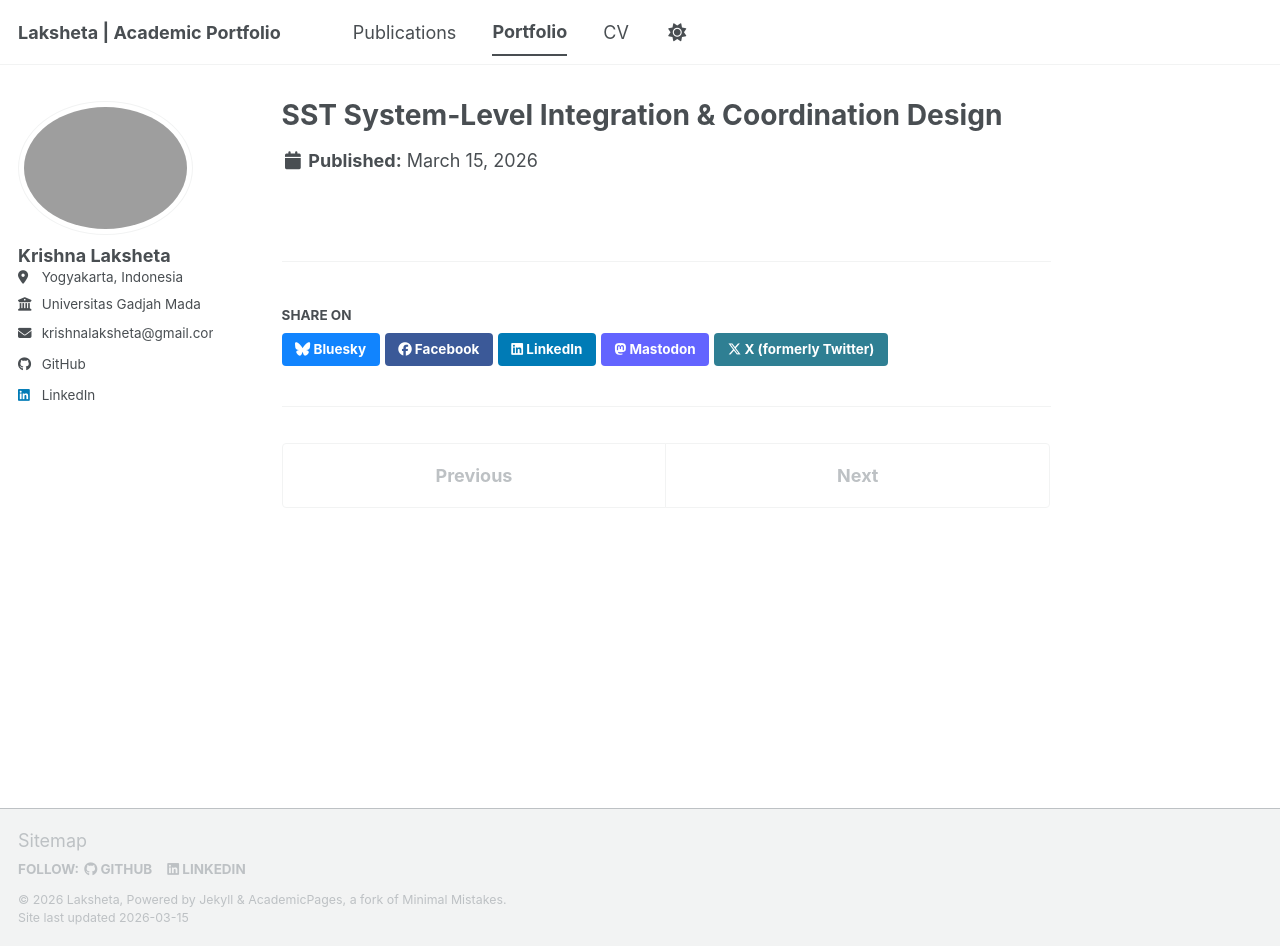
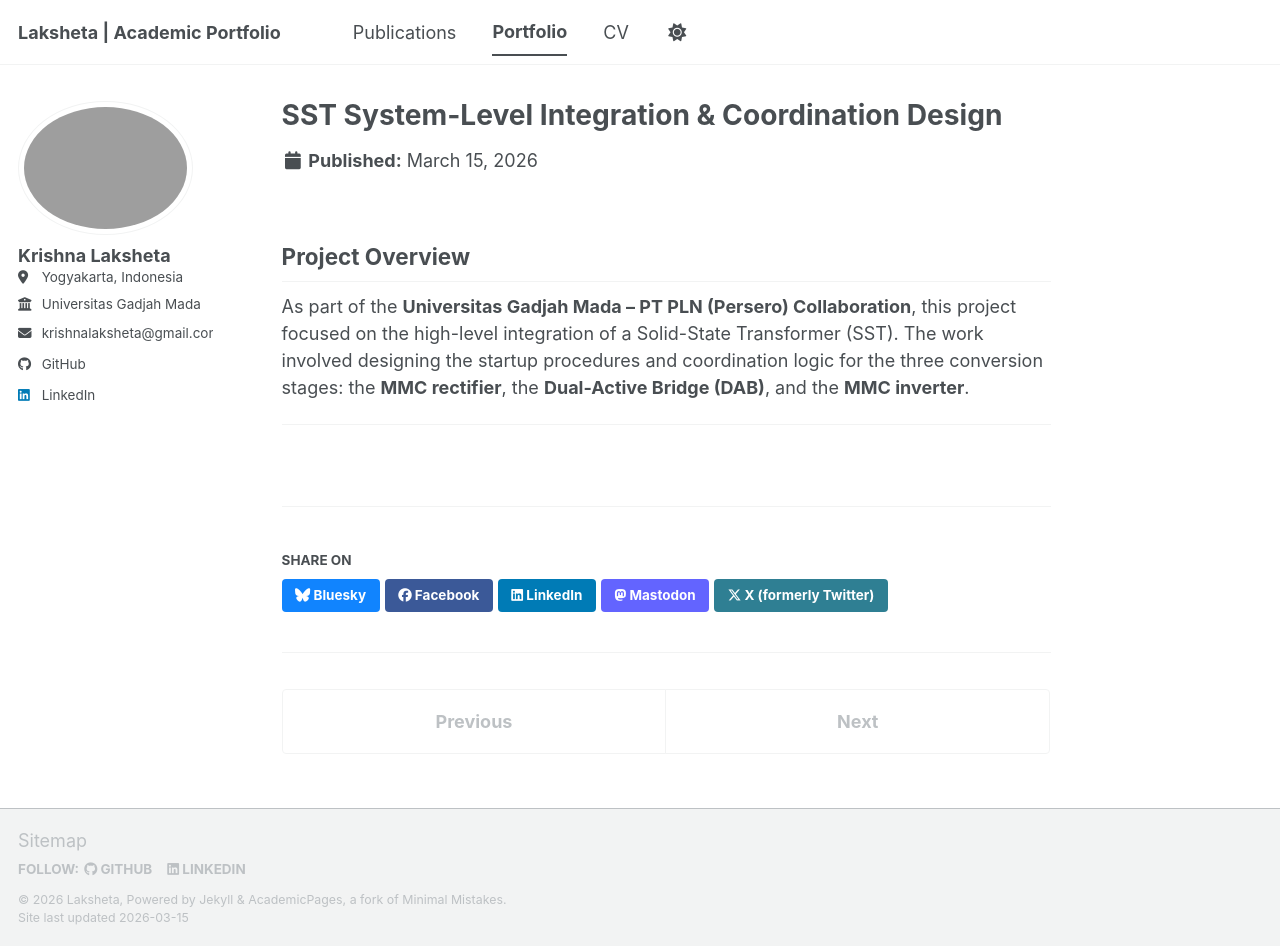
Before and after one commit to laksheta/laksheta.github.io, a Jekyll site: the page built from _portfolio/portfolio-3.md, in a window 1280 px wide and 946 px high. Built offline with Jekyll 4.4.1, drawn with Linux system fonts in a browser that asks for light colours; a script bundle is joined from its source files by our own code; library files that are not in the unit come from our copies.

Commit message:
port-3: add project overview

```diff
--- a/_portfolio/portfolio-3.md
+++ b/_portfolio/portfolio-3.md
@@ -4,3 +4,8 @@
 collection: portfolio
 # classes: wide
 ---
+
+## Project Overview
+As part of the **Universitas Gadjah Mada – PT PLN (Persero) Collaboration**, this project focused on the high-level integration of a Solid-State Transformer (SST). The work involved designing the startup procedures and coordination logic for the three conversion stages: the **MMC rectifier**, the **Dual-Active Bridge (DAB)**, and the **MMC inverter**.
+
+---
```
